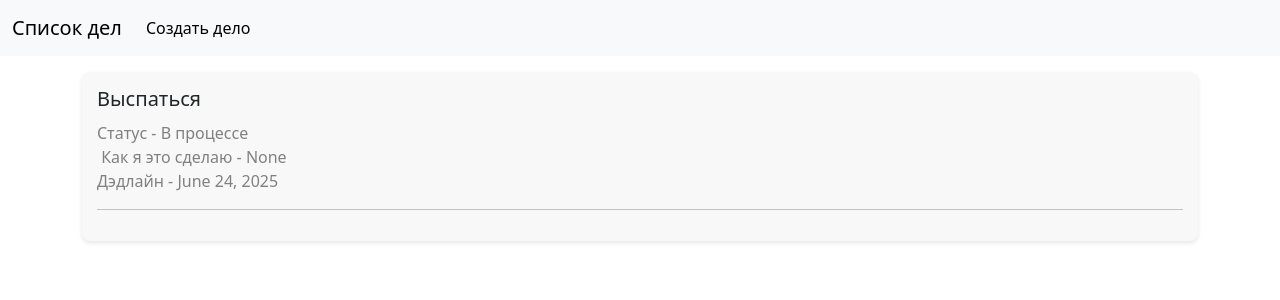
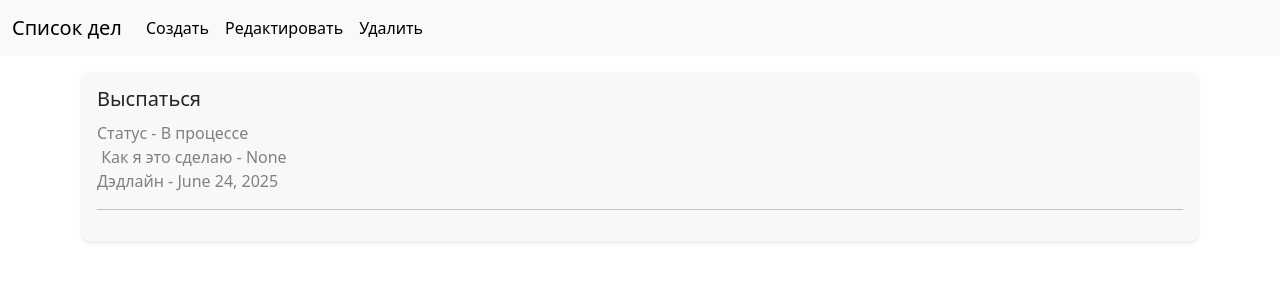
Before and after one commit to Aiigeriim/Tasks, a Django app: page /task/1/ in a window 1280 px wide. Shown: the top 300 px of the page. Run offline with Django 5.2, Linux system fonts and the light colour scheme; data comes from the database, SQL or seed files in the repository.

Commit message:
добавила ссылки на редактирование и удаление на детальную страницу

```diff
--- a/source/webapp/templates/create_task.html
+++ b/source/webapp/templates/create_task.html
@@ -9,7 +9,6 @@
 
 {% block content %}
 
-
 <div class="mt-3">
 <h1>Создать дело</h1>
 <form action="{% url 'create_task' %}" method="post">
--- a/source/webapp/templates/delete_task.html
+++ b/source/webapp/templates/delete_task.html
@@ -6,7 +6,7 @@
      {% csrf_token %}
     <p>Вы уверены, что хотите удалить дело: {{ task.name }}?</p>
      <a class="btn btn-success" href="{% url 'index' %}">Отмена</a>
-    <button class="btn btn-danger" type="submit">Да</button>
+    <button class="btn btn-danger"  type="submit">Да</button>
     </form>
 
 {% endblock %}
--- a/source/webapp/templates/detail_task.html
+++ b/source/webapp/templates/detail_task.html
@@ -3,6 +3,18 @@
 {% block title %}
     	<title>Details</title>
     {% endblock %}
+
+{% block nav %}
+    <li class="nav-item">
+          <a class="nav-link active" aria-current="page" href="{% url 'create_task' %}">Создать</a>
+        </li>
+    <li class="nav-item">
+          <a class="nav-link active" aria-current="page" href="{% url 'update_task' task.pk %}">Редактировать</a>
+        </li>
+    <li class="nav-item">
+          <a class="nav-link active" aria-current="page" href="{% url 'delete_task' task.pk %}">Удалить</a>
+        </li>
+          {% endblock %}
 
 {% block content %}
 
```
